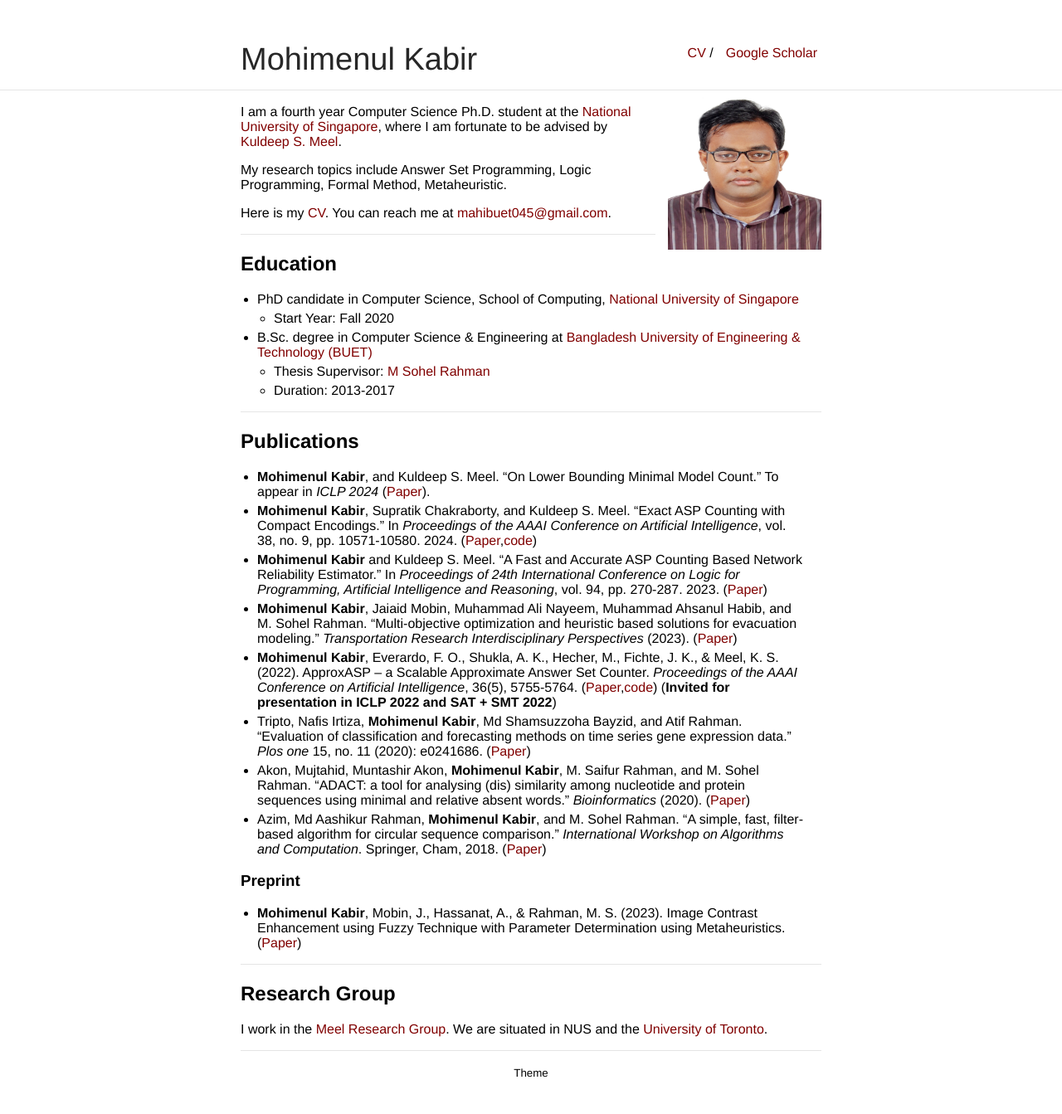
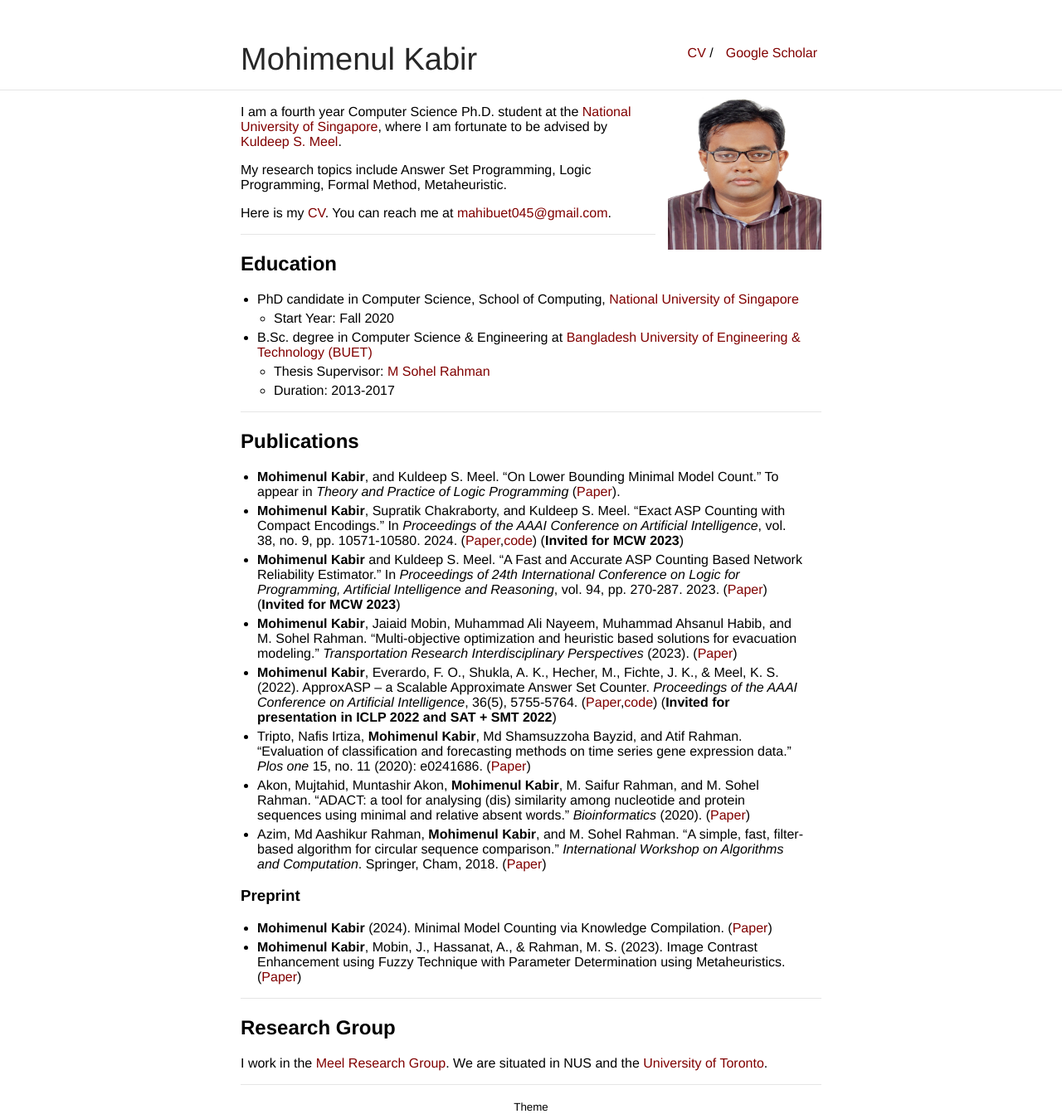
Before and after one commit to mahi045/mahi045.github.io, a Jekyll site: the page built from index.md, in a window 1280 px wide. Shown: the whole page at 83% size. Built offline with Jekyll 4.4.1, drawn with Linux system fonts in a browser that asks for light colours; before the commit the page ends 1302 px from its top, so only the background shows below that.

Commit message:
publications updated

```diff
--- a/index.md
+++ b/index.md
@@ -26,9 +26,9 @@ Here is my [CV](CV.pdf). You can reach me at [mahibuet045@gmail.com](mailto:mahi
 ---
 ## Publications
 
-- **Mohimenul Kabir**, and Kuldeep S. Meel. "On Lower Bounding Minimal Model Count." To appear in _ICLP 2024_ ([Paper](https://arxiv.org/pdf/2407.09744)).
-- **Mohimenul Kabir**, Supratik Chakraborty, and Kuldeep S. Meel. "Exact ASP Counting with Compact Encodings." In _Proceedings of the AAAI Conference on Artificial Intelligence_, vol. 38, no. 9, pp. 10571-10580. 2024. ([Paper](https://arxiv.org/pdf/2312.11936.pdf),[code](https://github.com/meelgroup/sharpASP))
-- **Mohimenul Kabir** and Kuldeep S. Meel. "A Fast and Accurate ASP Counting Based Network Reliability Estimator." In _Proceedings of 24th International Conference on Logic for Programming, Artificial Intelligence and Reasoning_, vol. 94, pp. 270-287. 2023. ([Paper](https://easychair.org/publications/paper/8zhh))
+- **Mohimenul Kabir**, and Kuldeep S. Meel. "On Lower Bounding Minimal Model Count." To appear in _Theory and Practice of Logic Programming_ ([Paper](https://arxiv.org/pdf/2407.09744)).
+- **Mohimenul Kabir**, Supratik Chakraborty, and Kuldeep S. Meel. "Exact ASP Counting with Compact Encodings." In _Proceedings of the AAAI Conference on Artificial Intelligence_, vol. 38, no. 9, pp. 10571-10580. 2024. ([Paper](https://arxiv.org/pdf/2312.11936.pdf),[code](https://github.com/meelgroup/sharpASP)) (**Invited for MCW 2023**)
+- **Mohimenul Kabir** and Kuldeep S. Meel. "A Fast and Accurate ASP Counting Based Network Reliability Estimator." In _Proceedings of 24th International Conference on Logic for Programming, Artificial Intelligence and Reasoning_, vol. 94, pp. 270-287. 2023. ([Paper](https://easychair.org/publications/paper/8zhh)) (**Invited for MCW 2023**)
 - **Mohimenul Kabir**, Jaiaid Mobin, Muhammad Ali Nayeem, Muhammad Ahsanul Habib, and M. Sohel Rahman. "Multi-objective optimization and heuristic based solutions for evacuation modeling." _Transportation Research Interdisciplinary Perspectives_ (2023). ([Paper](https://www.sciencedirect.com/science/article/pii/S2590198223000453))
 - **Mohimenul Kabir**, Everardo, F. O., Shukla, A. K., Hecher, M., Fichte, J. K., & Meel, K. S. (2022). ApproxASP – a Scalable Approximate Answer Set Counter. _Proceedings of the AAAI Conference on Artificial Intelligence_, 36(5), 5755-5764. ([Paper](https://doi.org/10.1609/aaai.v36i5.20518),[code](https://github.com/meelgroup/ApproxASP2)) (**Invited for presentation in ICLP 2022 and SAT + SMT 2022**)
 - Tripto, Nafis Irtiza, **Mohimenul Kabir**, Md Shamsuzzoha Bayzid, and Atif Rahman. "Evaluation of classification and forecasting methods on time series gene expression data." _Plos one_ 15, no. 11 (2020): e0241686. ([Paper](https://journals.plos.org/plosone/article?id=10.1371/journal.pone.0241686))
@@ -36,6 +36,7 @@ Here is my [CV](CV.pdf). You can reach me at [mahibuet045@gmail.com](mailto:mahi
 - Azim, Md Aashikur Rahman, **Mohimenul Kabir**, and M. Sohel Rahman. "A simple, fast, filter-based algorithm for circular sequence comparison." _International Workshop on Algorithms and Computation_. Springer, Cham, 2018. ([Paper](https://drive.google.com/file/d/1LTctT55GkXiIZgh__2UEn3u5dvGwJQem/view?usp=sharing))
 
 ### Preprint
+- **Mohimenul Kabir** (2024). Minimal Model Counting via Knowledge Compilation. ([Paper](https://arxiv.org/abs/2409.10170))
 - **Mohimenul Kabir**, Mobin, J., Hassanat, A., & Rahman, M. S. (2023). Image Contrast Enhancement using Fuzzy Technique with Parameter Determination using Metaheuristics. ([Paper](https://arxiv.org/abs/2301.12682))
 
 ----
```
